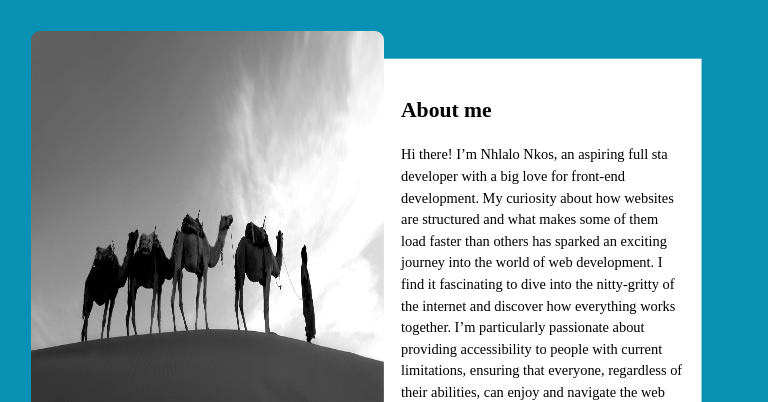
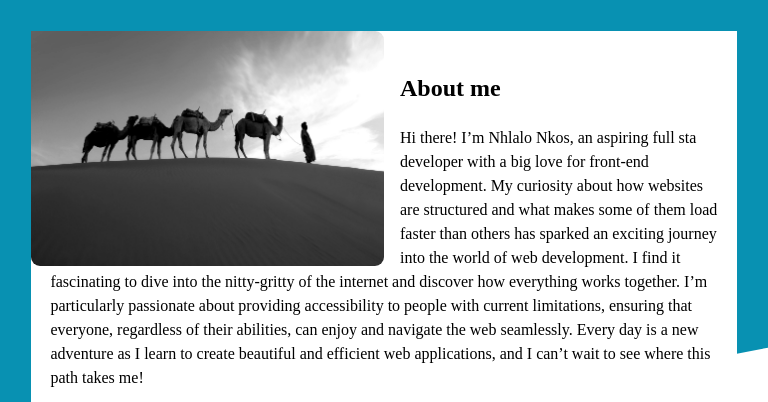
Before and after one commit to Nhlalo/portfolio2, a website built with webpack: page src/html/index.html in a window 768 px wide. Shown: the top 402 px of the page. Built offline with nearby package versions, Linux system fonts and the light colour scheme.

Commit message:
`Refactor CSS styles: adjust image width, container display, and media queries`

```diff
--- a/src/css/style.css
+++ b/src/css/style.css
@@ -41,13 +41,12 @@ h1{
     display: flex;
     padding: clamp(1rem, 1rem + 2vw, 3rem);
 
-
 }
 .introContainer > article{
     flex-grow: 1;
 }
 .introContainer > img{
-    width: 50%;
+    width: max(350px, 50%);
     border-radius: 9px;
     height: auto;
 }
@@ -56,8 +55,6 @@ article{
     max-width: 75ch;
     padding: clamp(1rem, 1rem + 0.4vw, 3rem);
     transform: scale(0.9) translateX(-5.6%);
-
-
 }
 ul{
     list-style: none;
@@ -73,8 +70,7 @@ a{
 .socialMediaIcons{
     width: 20px;
 }
-@media (max-width: 500px){
-
+@media (max-width: 520px){
     .decorativeBG{
         clip-path: polygon(0% 0%, 0% 30%, 100% 10%, 100% 0%);
 
@@ -101,3 +97,22 @@ a{
     }
 
 }
+@media(min-width: 521px) and (max-width: 1024px){
+
+    .introContainer{
+        display: block;
+    }
+    .introContainer > img{
+        position: relative;
+        z-index: 2;
+       float: left;
+       border-top-left-radius: 0;
+       margin: 0 1rem 0 0;
+
+    }
+    article{
+        transform: scale(1) translateX(0%);
+        max-width: none;
+    }
+
+}
```
